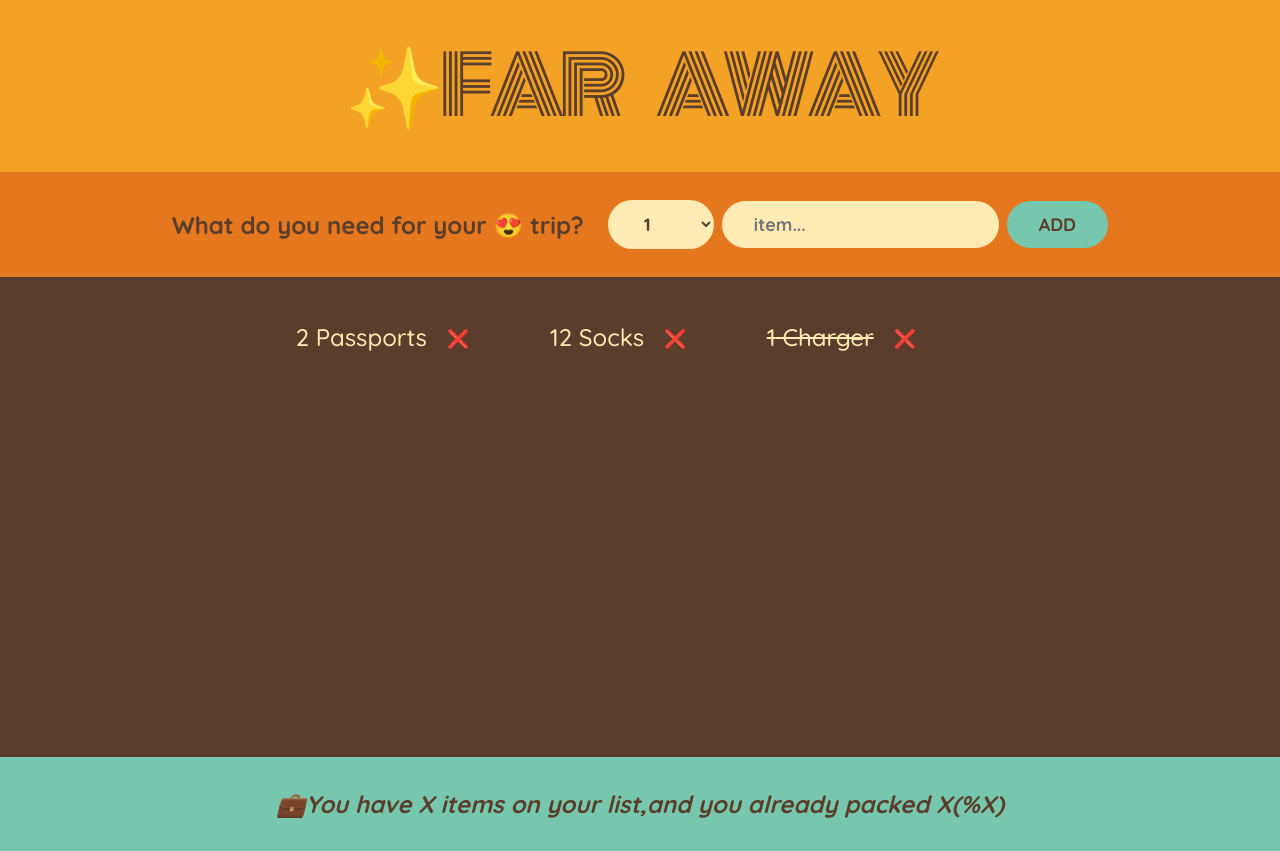
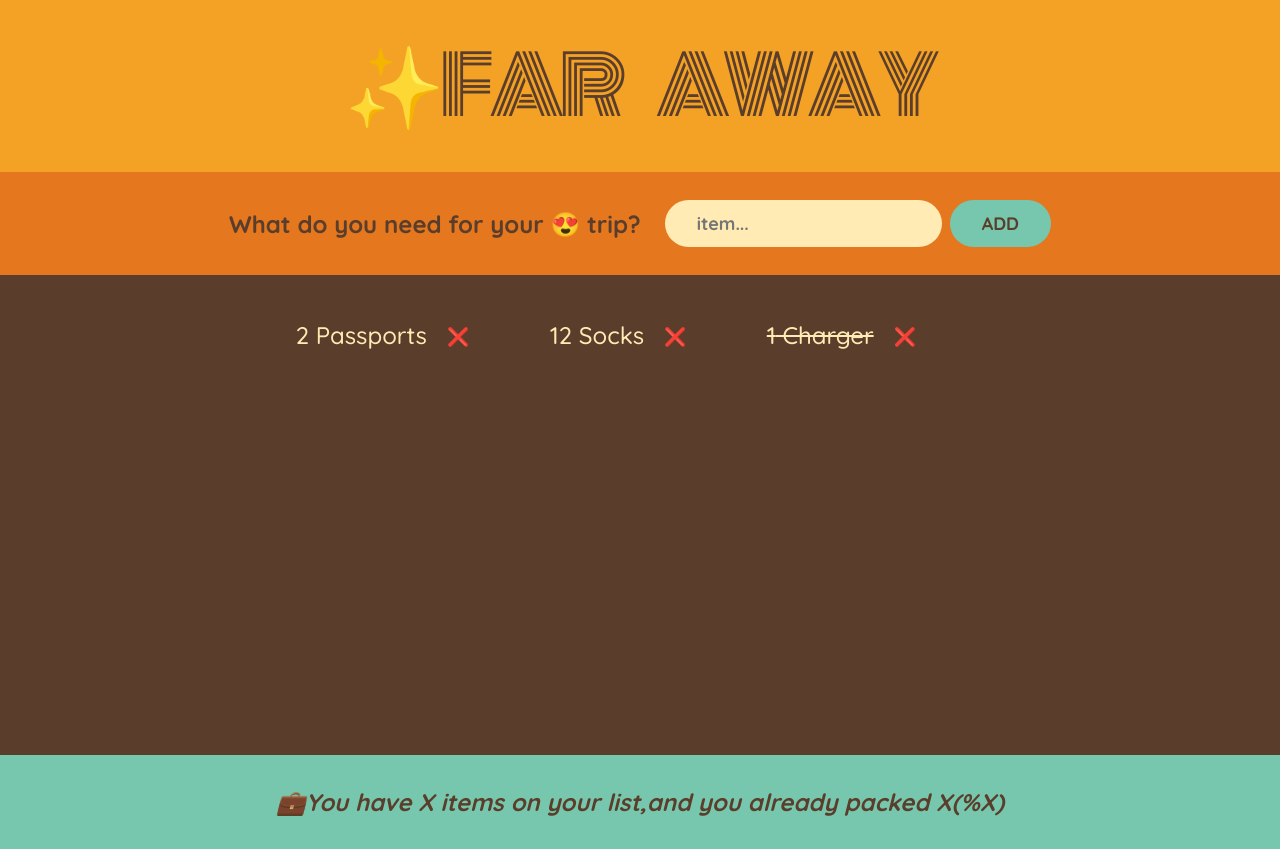
Before and after one commit to zacktam12/travel-list, a React (Create React App) app: page / in a window 1280 px wide. Built offline with nearby package versions, Linux system fonts and the light colour scheme.

Commit message:
removing select element

```diff
--- a/src/App.js
+++ b/src/App.js
@@ -24,13 +24,7 @@ const Form = () => {
   return (
     <div className="add-form" onSubmit={handleSubmit}>
       <h3>What do you need for your 😍 trip?</h3>
-      <select>
-        {Array.from({ length: 20 }, (_, i) => i + 1).map((num) => (
-          <option value={num} key={num}>
-            {num}
-          </option>
-        ))}
-      </select>
+
       <input type="text" placeholder="item..."></input>
       <button>Add</button>
     </div>
```
